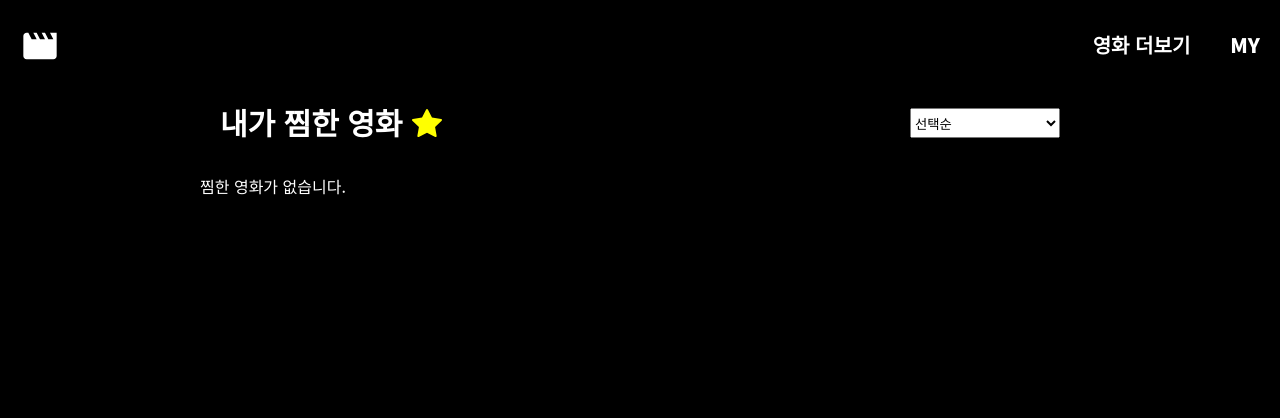
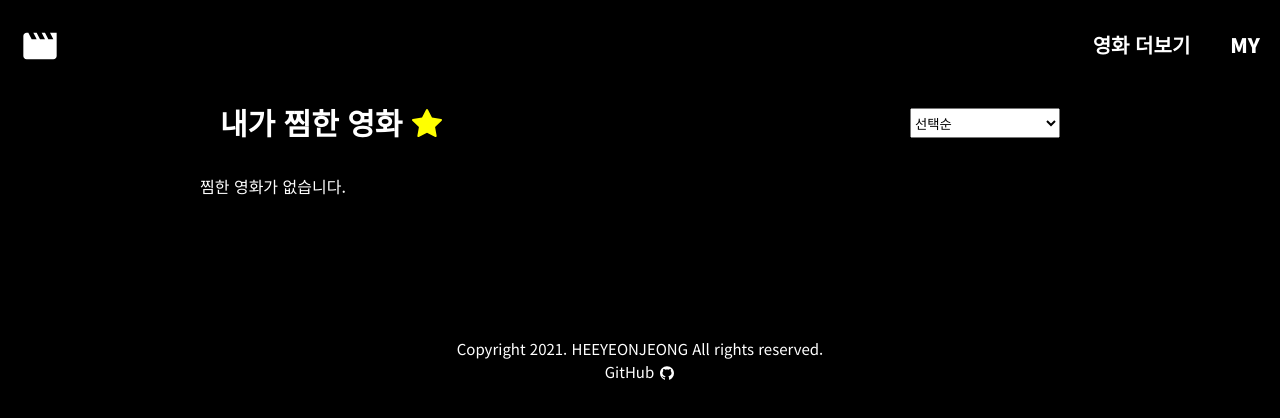
Before and after one commit to HeeyeonJeong/movie, a React (Create React App) app: page /my in a window 1280 px wide. Shown: the top 418 px of the page. Built offline with nearby package versions, Linux system fonts and the light colour scheme; no server answers.

Commit message:
Feat: footer component

```diff
--- a/src/Pages/Home.js
+++ b/src/Pages/Home.js
@@ -1,12 +1,13 @@
 import React from "react";
 import HomeContainer from "../containers/HomeContainer";
-import LayoutComponent from "../components/Layout/LayoutComponent";
+import HeaderCompoenent from "../components/Header/HeaderComponent";
 
 function HomePage() {
   return (
-    <LayoutComponent>
+    <>
+      <HeaderCompoenent />
       <HomeContainer />
-    </LayoutComponent>
+    </>
   );
 }
 
--- /dev/null
+++ b/src/components/Footer/FooterComponent.js
@@ -0,0 +1,19 @@
+import React from "react";
+import * as S from "./FooterComponent.style";
+import * as AiIcons from "react-icons/ai";
+
+function FooterComponent() {
+  return (
+    <S.Footer>
+      <S.Right>Copyright 2021. HEEYEONJEONG All rights reserved.</S.Right>
+      <S.LinkBox>
+        <a href="https://github.com/HeeyeonJeong/movie">GitHub</a>
+        <S.Github>
+          <AiIcons.AiFillGithub />
+        </S.Github>
+      </S.LinkBox>
+    </S.Footer>
+  );
+}
+
+export default FooterComponent;
--- /dev/null
+++ b/src/components/Footer/FooterComponent.style.js
@@ -0,0 +1,48 @@
+import styled from "styled-components";
+
+const Footer = styled.footer`
+  text-align: center;
+  padding: ${(props) => props.theme.paddingXL};
+`;
+
+const Right = styled.small`
+  display: block;
+  font-size: 12px;
+
+  @media (max-width: 320px) {
+    font-size: 10px;
+  }
+
+  @media ${(props) => props.theme.tabletSmall} {
+    font-size: 15px;
+  }
+`;
+
+const LinkBox = styled.div`
+  a {
+    color: white;
+    text-decoration: none;
+    font-size: 12px;
+    margin-right: 5px;
+
+    :hover {
+      text-decoration: underline;
+    }
+
+    @media (max-width: 320px) {
+      font-size: 10px;
+    }
+
+    @media ${(props) => props.theme.tabletSmall} {
+      font-size: 15px;
+    }
+  }
+`;
+
+const Github = styled.div`
+  display: inline-block;
+  position: relative;
+  top: 3px;
+`;
+
+export { Footer, Right, LinkBox, Github };
--- a/src/components/Layout/LayoutComponent.js
+++ b/src/components/Layout/LayoutComponent.js
@@ -1,4 +1,5 @@
 import React from "react";
+import FooterComponent from "../Footer/FooterComponent";
 import HeaderCompoenent from "../Header/HeaderComponent";
 
 function LayoutComponent({ children }) {
@@ -6,6 +7,7 @@ function LayoutComponent({ children }) {
     <>
       <HeaderCompoenent />
       {children}
+      <FooterComponent />
     </>
   );
 }
```
